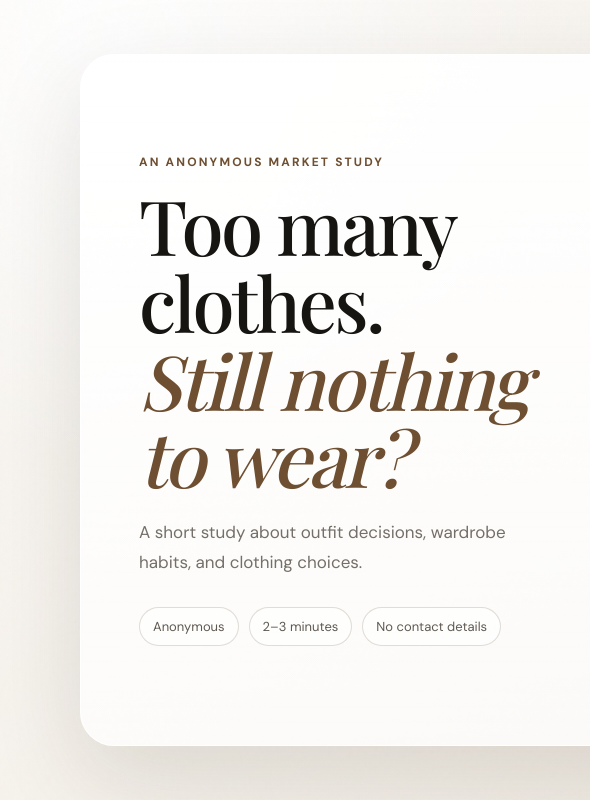
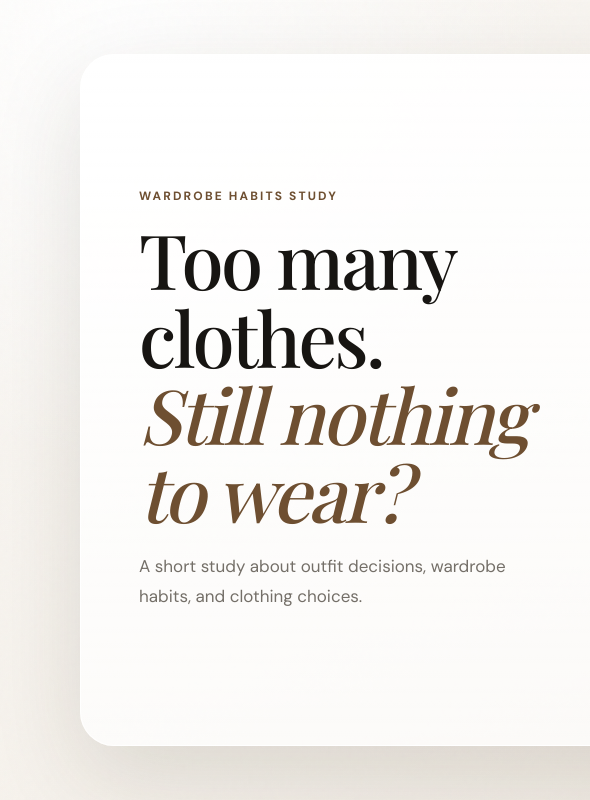
Before and after one commit to SustainaStyle/Wardrobe-Survey, a plain HTML site: page index.html in a window 1280 px wide. Shown: the full height of the page, 0-590 px from the left. Drawn offline with nearby package versions, Linux system fonts and the light colour scheme; a web font is replaced by a local one.

Commit message:
Update index.html

```diff
--- a/index.html
+++ b/index.html
@@ -30,16 +30,11 @@
     <section id="introView" class="view hidden">
       <div class="intro-layout">
         <div class="intro-copy">
-          <p class="eyebrow">An anonymous market study</p>
+          <p class="eyebrow">Wardrobe Habits Study</p>
           <h1>Too many clothes.<br><em>Still nothing to wear?</em></h1>
           <p class="body-copy">
             A short study about outfit decisions, wardrobe habits, and clothing choices.
           </p>
-          <div class="privacy-row">
-            <span>Anonymous</span>
-            <span>2–3 minutes</span>
-            <span>No contact details</span>
-          </div>
         </div>
 
         <div class="video-frame">
```
